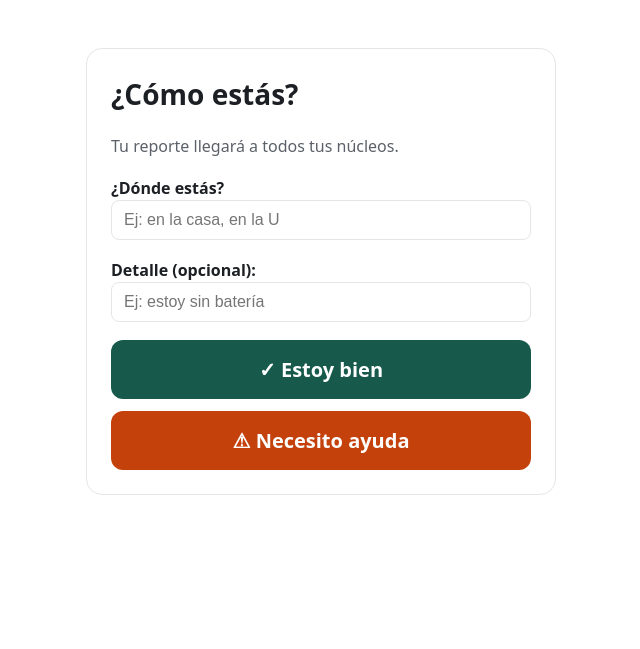
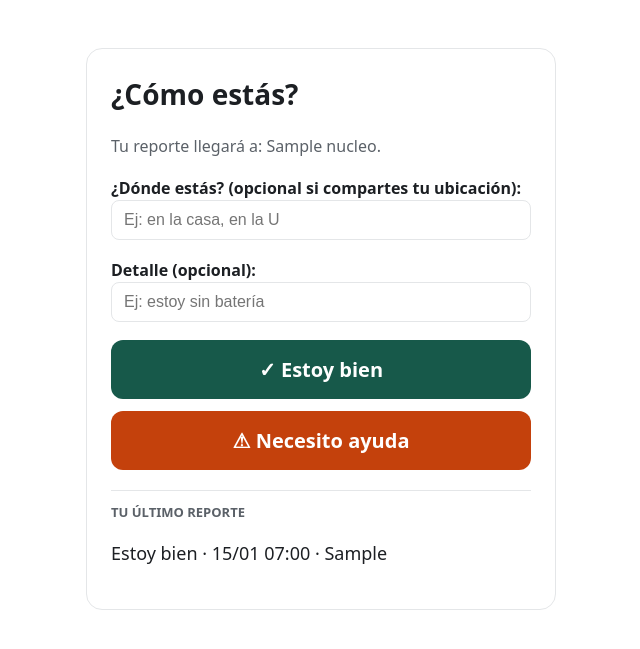
Before and after one commit to Jorge28319/Core-5, a Django app: page /panel/ in a window 1280 px wide. Shown: the part 61-710 px from the top of the page, without its empty margins (319-959 px from the left). Run offline with Django 5.2, Linux system fonts and the light colour scheme; a user stored in the database is signed in; tables that the repository leaves empty hold one stand-in row (values such as "Sample post").

Commit message:
Guardar reporte y abrir eventos en los nucleos

```diff
--- a/proyectoInicial/core/forms.py
+++ b/proyectoInicial/core/forms.py
@@ -1,6 +1,7 @@
 from django import forms
 from django.contrib.auth.forms import AuthenticationForm, UserCreationForm
 from django.contrib.auth.models import User
+from .models import Reporte
 from .models import Reporte
 
 class RegistroForm(UserCreationForm):
@@ -36,12 +37,21 @@ class IngresoForm(AuthenticationForm):
 class ReporteForm(forms.ModelForm):
     class Meta:
         model = Reporte
-        fields = ["estado", "detalle", "referencia"]
+        fields = ["estado", "detalle", "referencia", "latitud", "longitud"]
         labels = {
             "detalle": "Detalle (opcional)",
-            "referencia": "¿Dónde estás?",
+            "referencia": "¿Dónde estás? (opcional si compartes tu ubicación)",
         }
         widgets = {
             "detalle": forms.TextInput(attrs={"placeholder": "Ej: estoy sin batería"}),
             "referencia": forms.TextInput(attrs={"placeholder": "Ej: en la casa, en la U"}),
+            "latitud": forms.HiddenInput(),
+            "longitud": forms.HiddenInput(),
         }
+
+    def clean(self):
+        datos = super().clean()
+        tiene_gps = datos.get("latitud") is not None and datos.get("longitud") is not None
+        if not tiene_gps and not datos.get("referencia"):
+            self.add_error("referencia", "No pudimos obtener tu ubicación. Escribe dónde estás.")
+        return datos
--- a/proyectoInicial/core/static/core/estilos.css
+++ b/proyectoInicial/core/static/core/estilos.css
@@ -177,3 +177,16 @@ button {
 .ayuda {
     background: var(--naranjo);
 }
+.ultimo {
+    margin-top: 20px;
+    padding-top: 12px;
+    border-top: 1px solid var(--borde);
+}
+
+.etiqueta {
+    margin: 0;
+    font-size: 13px;
+    font-weight: bold;
+    text-transform: uppercase;
+    color: var(--texto-suave);
+}
--- a/proyectoInicial/core/templates/core/panel.html
+++ b/proyectoInicial/core/templates/core/panel.html
@@ -3,19 +3,35 @@
 {% block contenido %}
 <div class="tarjeta">
     <h1>¿Cómo estás?</h1>
-    <p class="suave">Tu reporte llegará a todos tus núcleos.</p>
+    {% if nucleos %}
+        <p class="suave">Tu reporte llegará a: {{ nucleos|join:", " }}.</p>
         <form method="post">
             {% csrf_token %}
+            {{ form.latitud }}
+            {{ form.longitud }}
             <p>
                 {{ form.referencia.label_tag }}
                 {{ form.referencia }}
+                {{ form.referencia.errors }}
             </p>
             <p>
                 {{ form.detalle.label_tag }}
                 {{ form.detalle }}
+                {{ form.detalle.errors }}
             </p>
             <button type="submit" name="estado" value="BIEN" class="boton-estado bien">✓ Estoy bien</button>
             <button type="submit" name="estado" value="AYUDA" class="boton-estado ayuda">⚠ Necesito ayuda</button>
         </form>
+        <div class="ultimo">
+            <p class="etiqueta">Tu último reporte</p>
+            {% if ultimo %}
+                <p>{{ ultimo.get_estado_display }} · {{ ultimo.fecha_hora|date:"d/m H:i" }} · {{ ultimo.referencia }}</p>
+            {% else %}
+                <p>Aún no te has reportado.</p>
+            {% endif %}
+        </div>
+    {% else %}
+        <p>Todavía no estás en ningún núcleo. Pide a tu familia el código de invitación para unirte.</p>
+    {% endif %}
 </div>
 {% endblock %}
--- a/proyectoInicial/core/views.py
+++ b/proyectoInicial/core/views.py
@@ -1,8 +1,9 @@
 from django.contrib.auth import login
 from django.contrib.auth.decorators import login_required
 from django.shortcuts import redirect, render
-
+from .models import Evento, Nucleo, Reporte
 from .forms import RegistroForm, ReporteForm
+from django.utils import timezone
 
 def inicio(request):
     return render(request, "core/inicio.html")
@@ -19,7 +20,26 @@ def registro(request):
         form = RegistroForm()
     return render(request, "core/registro.html", {"form": form})
 
+def abrir_eventos(nucleos):
+    ahora = timezone.now()
+    for nucleo in nucleos:
+        hay_evento_activo = Evento.objects.filter(nucleo=nucleo, fecha_cierre__gt=ahora).exists()
+        if not hay_evento_activo:
+            Evento.objects.create(nucleo=nucleo)
+
+
 @login_required
 def panel(request):
-    form = ReporteForm()
-    return render(request, "core/panel.html", {"form": form})
+    nucleos = Nucleo.objects.filter(membresia__usuario=request.user)
+    if request.method == "POST":
+        form = ReporteForm(request.POST)
+        if form.is_valid() and nucleos.exists():
+            reporte = form.save(commit=False)
+            reporte.usuario = request.user
+            reporte.save()
+            abrir_eventos(nucleos)
+            return redirect("panel")
+    else:
+        form = ReporteForm()
+    ultimo = Reporte.objects.filter(usuario=request.user).order_by("-fecha_hora").first()
+    return render(request, "core/panel.html", {"form": form, "nucleos": nucleos, "ultimo": ultimo})
```
Lines whose indentation alone changed are shown as unchanged.
